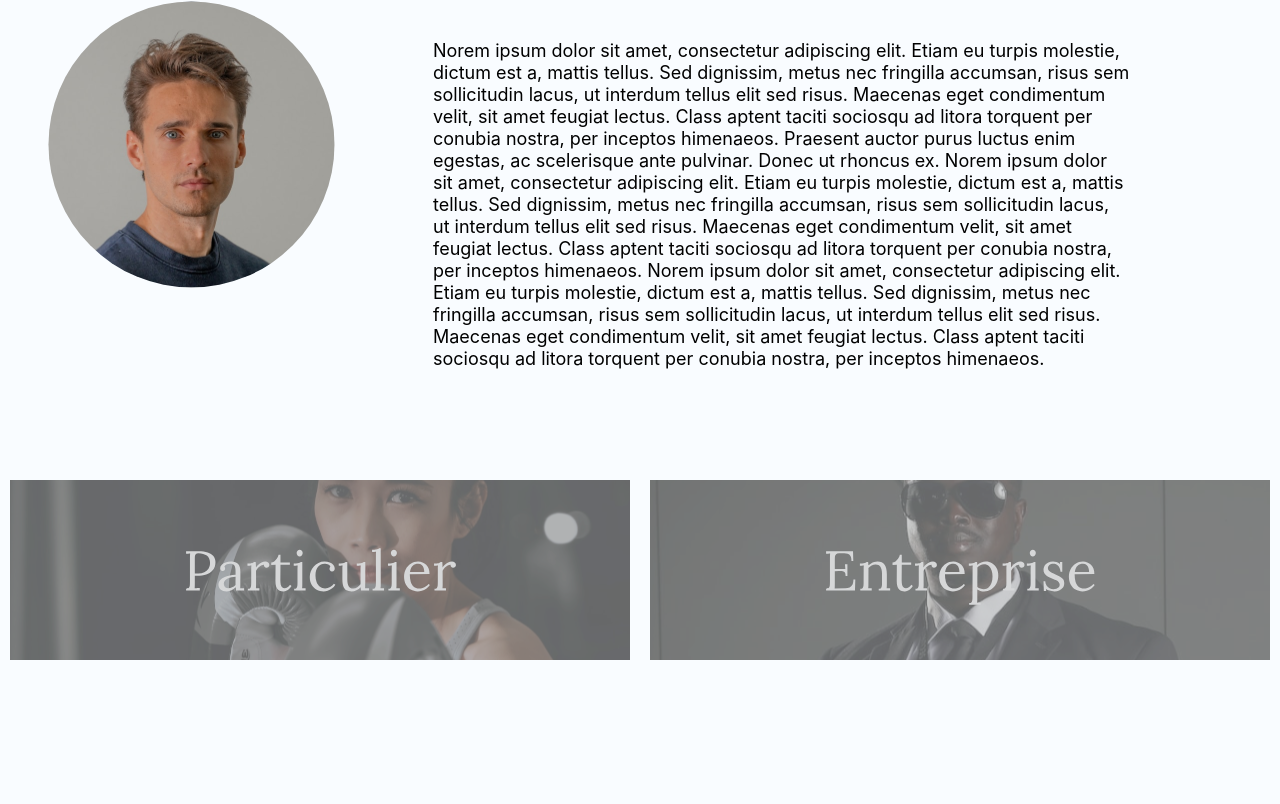
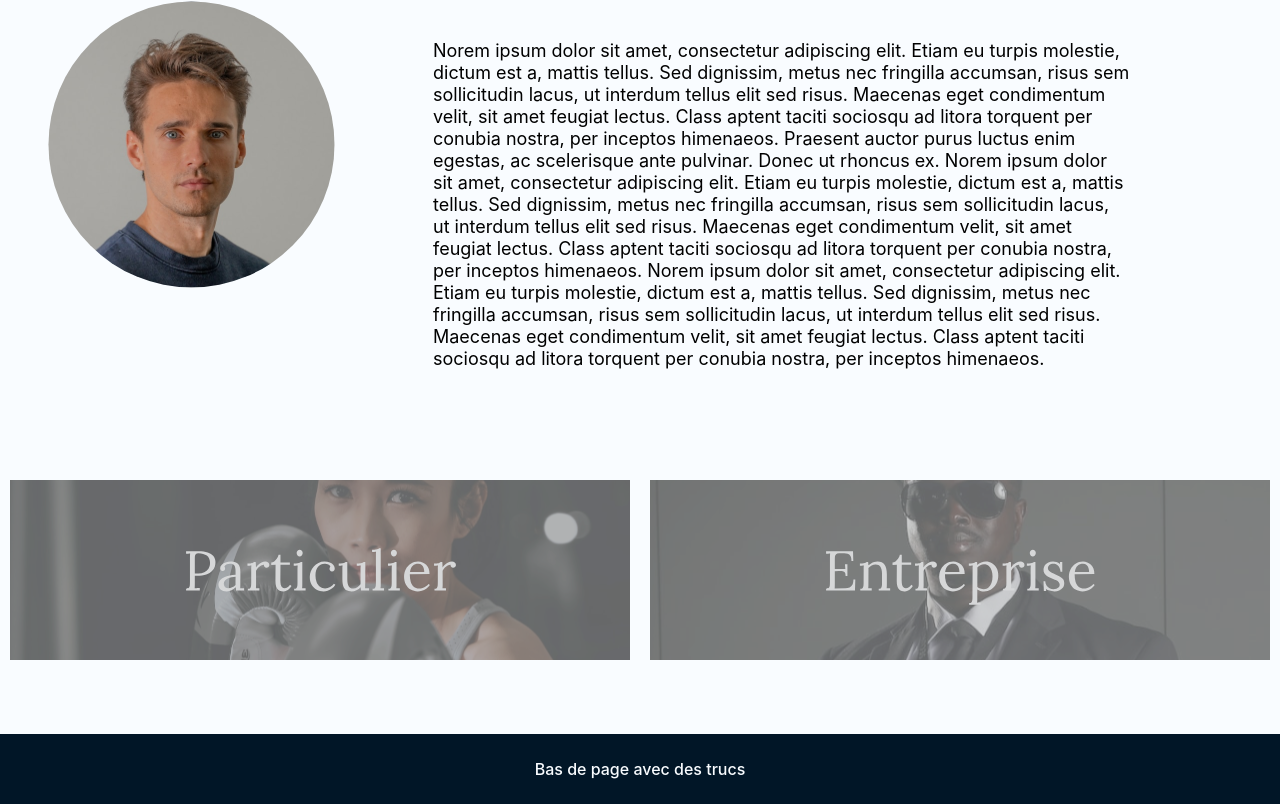
Before and after one commit to Kaa-b/Street-contact, a Next.js app: page / in a window 1280 px wide. Shown: the part 1502-2306 px from the top of the page. Before the commit the page ends 2236 px from the top, so only its background shows below. Built offline with nearby package versions, Linux system fonts and the light colour scheme.

Commit message:
add footer

```diff
--- /dev/null
+++ b/components/footer/Footer.tsx
@@ -0,0 +1,13 @@
+import styles from "./footer.module.css";
+
+const Footer = () => {
+    return (
+        <div className={styles.footer}>
+            <div className={styles.footerWrapper}>
+                <p className={styles.footerContent}>Bas de page avec des trucs</p>
+            </div>
+        </div>
+    )
+};
+
+export default Footer;
--- /dev/null
+++ b/components/footer/footer.module.css
@@ -0,0 +1,23 @@
+.footer {
+    display: flex;
+    flex-direction: column;
+    justify-content: center;
+    align-items: center;
+    gap: 8px;
+
+    width: 100%;
+    height: 70px;
+
+    background: var(--background-black);
+}
+
+.footerWrapper {
+    display: flex;
+    flex-direction: column;
+    justify-content: center;
+    align-items: center;
+}
+
+.footerContent {
+    color: var(--text-white);
+}
--- a/components/nav/Navbar.tsx
+++ b/components/nav/Navbar.tsx
@@ -1,7 +1,6 @@
 import Link from "next/link";
 import Image from "next/image";
 import React, { useState } from "react";
-import cls from "classnames";
 
 import NavItem from "./NavItem";
 
--- a/pages/contact.tsx
+++ b/pages/contact.tsx
@@ -1,6 +1,7 @@
 import Head from 'next/head';
 
 import Navbar from 'components/nav/Navbar';
+import Footer from 'components/footer/Footer';
 
 export default function Contact() {
     return (
@@ -10,9 +11,10 @@ export default function Contact() {
                 <meta name="description" content="Contacter mon formateur" />
             </Head>
             <Navbar />
-            <div>
+            <main>
                 Page Contact
-            </div>
+            </main>
+            <Footer/>
         </>
     )
 }
--- a/pages/entreprise.tsx
+++ b/pages/entreprise.tsx
@@ -1,6 +1,7 @@
 import Head from 'next/head';
 
 import Navbar from 'components/nav/Navbar';
+import Footer from 'components/footer/Footer';
 
 export default function Entreprise() {
     return (
@@ -10,9 +11,10 @@ export default function Entreprise() {
                 <meta name="description" content="Page entreprises" />
             </Head>
             <Navbar />
-            <div>
+            <main>
                 Page Entreprises
-            </div>
+            </main>
+            <Footer/>
         </>
     )
 }
--- a/pages/formateur.tsx
+++ b/pages/formateur.tsx
@@ -1,6 +1,7 @@
 import Head from 'next/head';
 
 import Navbar from 'components/nav/Navbar';
+import Footer from 'components/footer/Footer';
 
 export default function Formateur() {
     return (
@@ -10,9 +11,10 @@ export default function Formateur() {
                 <meta name="description" content="Page Formateur" />
             </Head>
             <Navbar />
-            <div>
+            <main>
                 Page Formateur
-            </div>
+            </main>
+            <Footer/>
         </>
     )
 }
--- a/pages/index.tsx
+++ b/pages/index.tsx
@@ -3,6 +3,7 @@ import Image from 'next/image';
 import Link from 'next/link';
 
 import Navbar from 'components/nav/Navbar';
+import Footer from 'components/footer/Footer';
 
 import styles from "../styles/Home.module.css";
 
@@ -94,6 +95,7 @@ export default function Home() {
           </div>
         </section>
       </main>
+      <Footer/>
     </div>
   )
 }
--- a/pages/juridiction.tsx
+++ b/pages/juridiction.tsx
@@ -1,6 +1,7 @@
 import Head from 'next/head';
 
 import Navbar from 'components/nav/Navbar';
+import Footer from 'components/footer/Footer';
 
 export default function Juridiction() {
     return (
@@ -10,9 +11,10 @@ export default function Juridiction() {
                 <meta name="description" content="Page cadre juridique" />
             </Head>
             <Navbar />
-            <div>
+            <main>
                 Page cadre juridique
-            </div>
+            </main>
+            <Footer/>
         </>
     )
 }
--- a/pages/particulier.tsx
+++ b/pages/particulier.tsx
@@ -1,6 +1,7 @@
 import Head from 'next/head';
 
 import Navbar from 'components/nav/Navbar';
+import Footer from 'components/footer/Footer';
 
 export default function Particulier() {
     return (
@@ -10,9 +11,10 @@ export default function Particulier() {
                 <meta name="description" content="Page particulier" />
             </Head>
             <Navbar />
-            <div>
+            <main>
                 Page Particulier
-            </div>
+            </main>
+            <Footer/>
         </>
     )
 }
```
